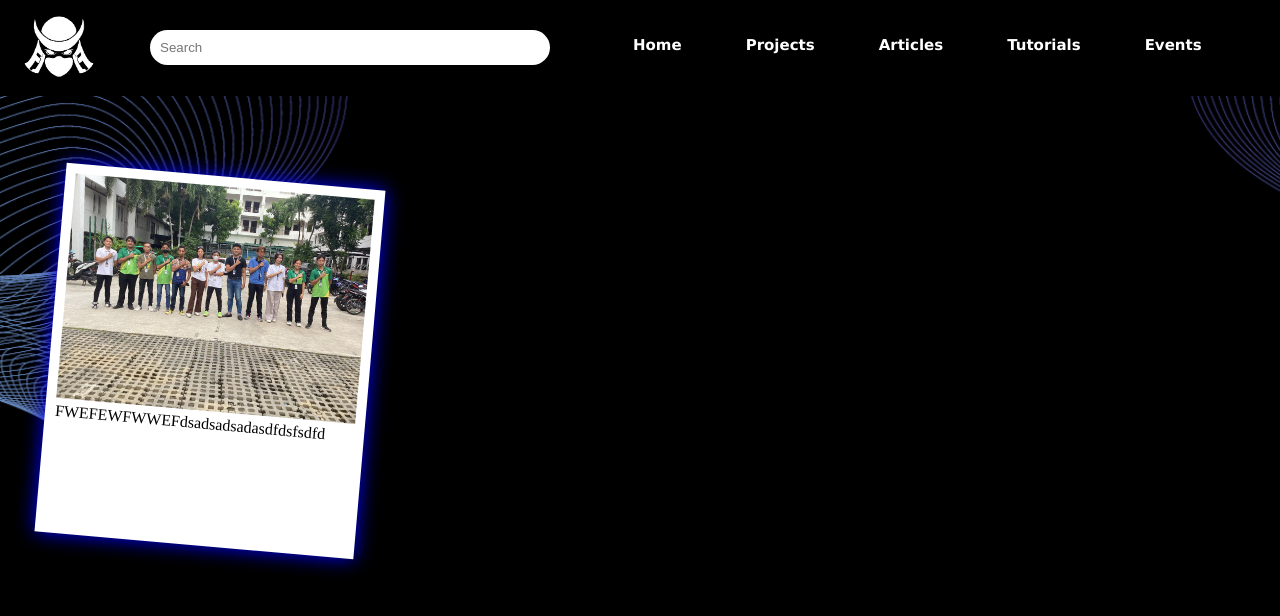
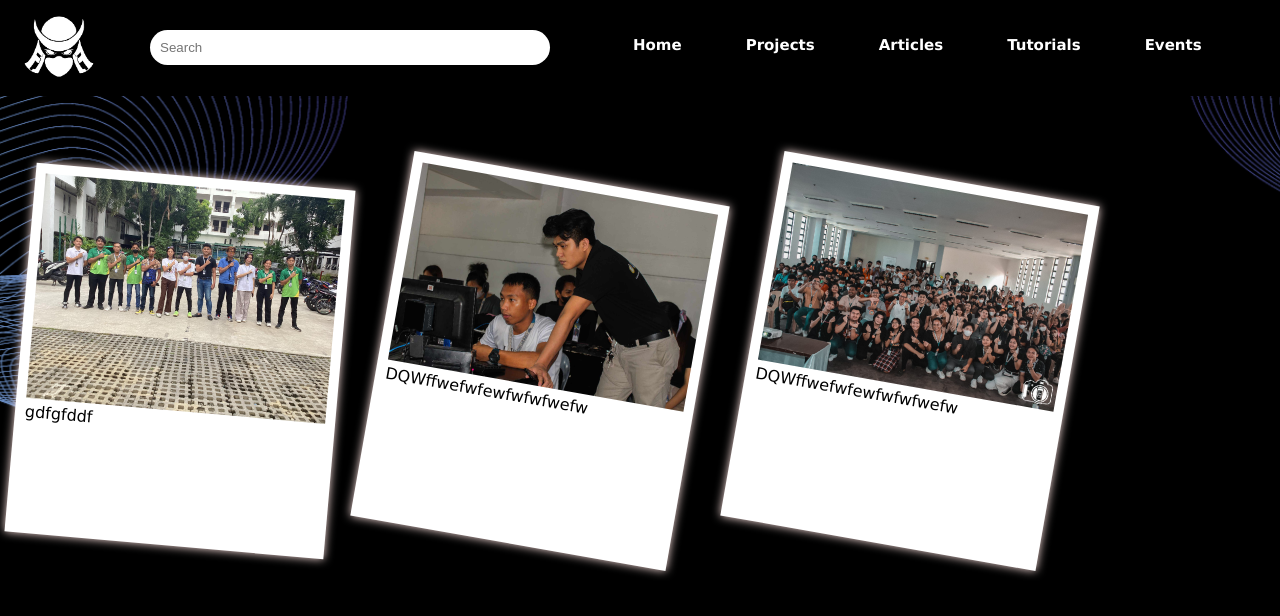
Before and after one commit to httpsaelfricEzekiel/Practice, a PHP site: page /articles.html in a window 1280 px wide. Shown: the top 616 px of the page. Run offline with PHP 8.4, Linux system fonts and the light colour scheme.

Commit message:
Add files via upload

```diff
--- a/F1 Website Project/articles.css
+++ b/F1 Website Project/articles.css
@@ -66,14 +66,15 @@ body {
 }
 .content-box .row1 {
     padding: 30px;
+    display: block;
 }
 .col1 {
     padding: 10px;
     position: absolute;
-    left: 50px;
+    left: 20px;
     background-color: white;
     border: none;
-    box-shadow: 0 0 20px blue;
+    box-shadow: 0 0 10px #ffe4e1;
     -ms-transform: rotate(5deg);
     -webkit-transform: rotate(5deg);
     transform: rotate(5deg);
@@ -87,3 +88,57 @@ body {
 .col1 #F1st {
     width: 300px;
 }
+.col1 span {
+    font-family: Verdana, Geneva, Tahoma, sans-serif;
+}
+.col2 {
+    padding: 10px;
+    position: absolute;
+    left: 380px;
+    background-color: white;
+    border: none;
+    box-shadow: 0 0 10px #ffe4e1;
+    -ms-transform: rotate(10deg);
+    -webkit-transform: rotate(10deg);
+    transform: rotate(10deg);
+    float: left;
+    width: 300px;
+    height: 350px;
+}
+.col2:hover {
+    transform: rotate(0deg);
+}
+.col2 #F2nd{
+    width: 300px;
+}
+.col2 span {
+    font-family: Verdana, Geneva, Tahoma, sans-serif;
+}
+.col3 {
+    padding: 10px;
+    position: absolute;
+    left: 750px;
+    background-color: white;
+    border: none;
+    box-shadow: 0 0 10px #ffe4e1;
+    -ms-transform: rotate(10deg);
+    -webkit-transform: rotate(10deg);
+    transform: rotate(10deg);
+    float: left;
+    width: 300px;
+    height: 350px;
+}
+.col3:hover {
+    transform: rotate(0deg);
+}
+.col3 #F3rd {
+    width: 300px;
+}
+.col3 span {
+    font-family: Verdana, Geneva, Tahoma, sans-serif;
+}
+.row1::after{
+    content: "";
+    display: table;
+    clear: both;
+}
--- a/F1 Website Project/articles.html
+++ b/F1 Website Project/articles.html
@@ -32,7 +32,15 @@
             <div class="row1">
                 <div class="col1">
                     <img id="F1st" src="img/F1st.jpg" alt="F1 Stackmind New Members Photo">
-                    <span>FWEFEWFWWEFdsadsadsadasdfdsfsdfd</span>
+                    <span>gdfgfddf</span>
+                </div>
+                <div class="col2">
+                    <img id="F2nd" src="img/F2nd.jpg" alt="Sir Kurt mentoring his members">
+                    <span>DQWffwefwfewfwfwfwefw</span>
+                </div>
+                <div class="col3">
+                    <img id="F3rd" src="img/F3rd.jpg" alt="Orientation in PH Hall">
+                    <span>DQWffwefwfewfwfwfwefw</span>
                 </div>
             </div>
         </div>
```
Also changed, not shown: F1 Website Project/img/F2nd.jpg (added), F1 Website Project/img/F3rd.jpg (added).
